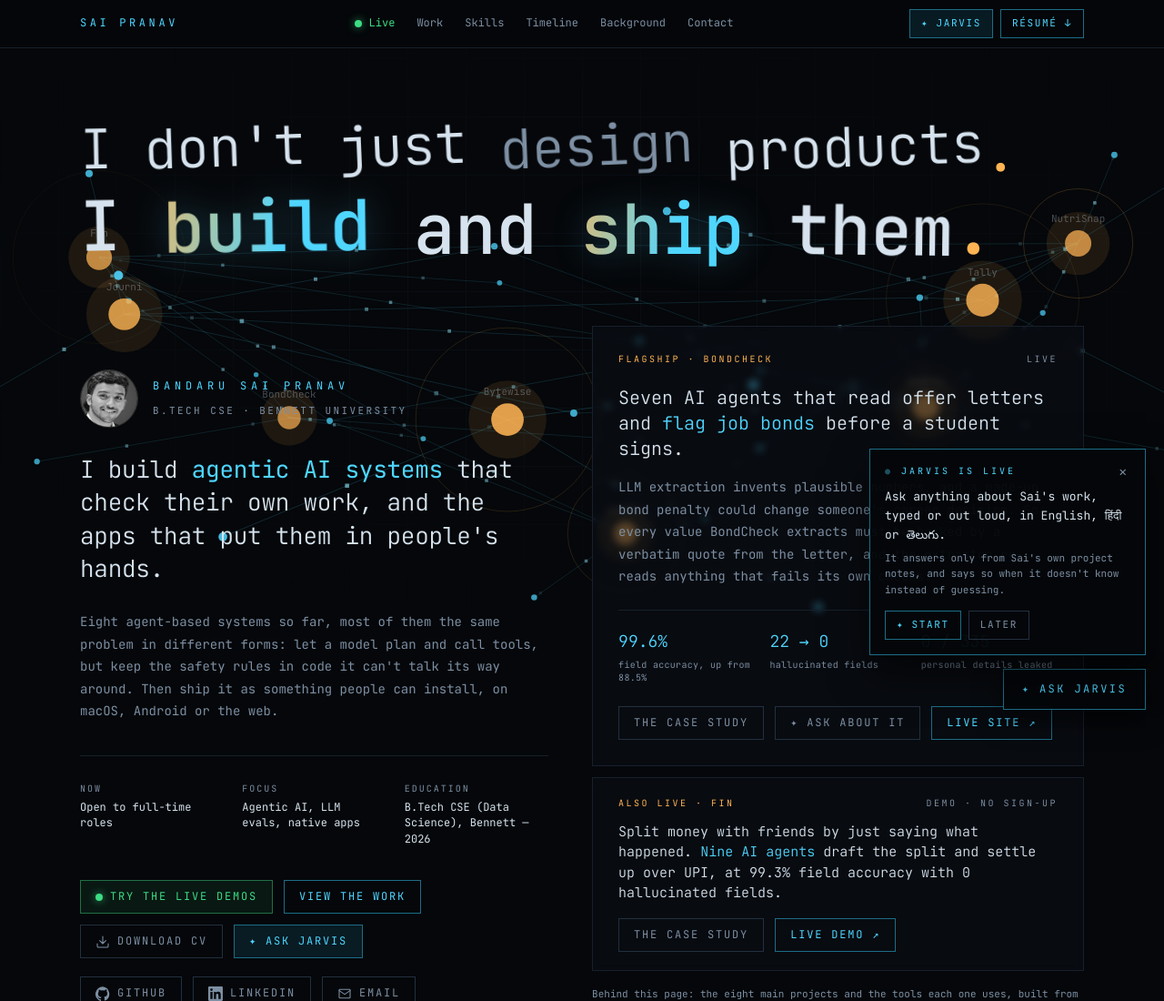
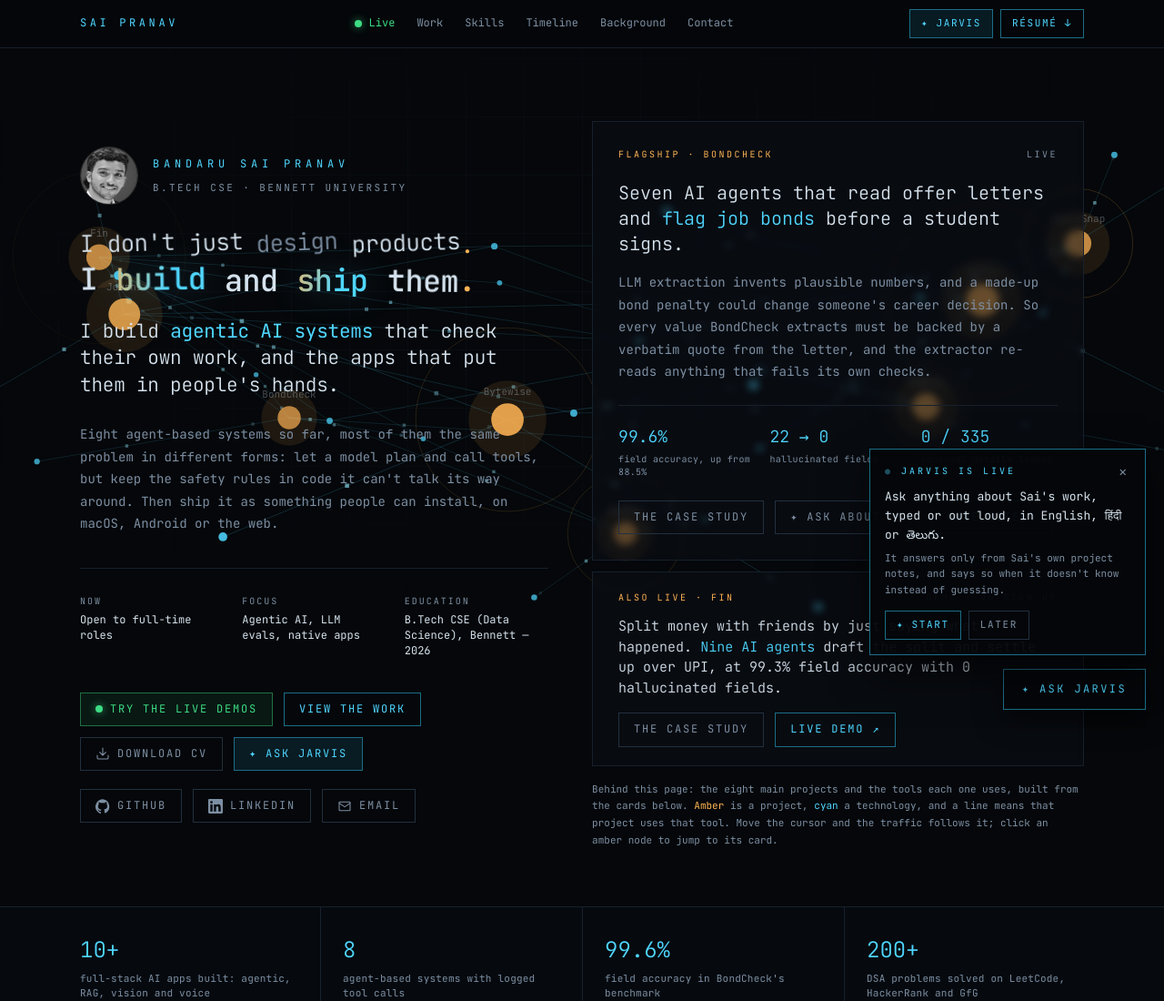
Before and after one commit to SaiPranav13188/SaiPranav13188.github.io, a plain HTML site: page index.html in a window 1280 px wide. Shown: the top 1100 px of the page at 91% size. Drawn offline with Linux system fonts and the light colour scheme.

Commit message:
Hero: move animated headline under the profile, above the intro line
Co-Authored-By: Claude Opus 5.5 <noreply@anthropic.com>

```diff
--- a/index.html
+++ b/index.html
@@ -145,14 +145,13 @@ summary::-webkit-details-marker { display: none; }
 .id img { width: 64px; height: 64px; border-radius: 50%; border: 1px solid var(--edge-2); object-fit: cover; filter: grayscale(1); flex: none; }
 .id .name { font-size: 12px; letter-spacing: .4em; color: var(--signal); }
 .id .sub { margin-top: 8px; font-size: 11px; letter-spacing: .22em; color: var(--muted); }
-.hero h1 { margin-top: 28px; font-weight: 300; font-size: clamp(19px, 2.3vw, 26px); line-height: 1.4; letter-spacing: -.01em; }
+.hero h1 { margin-top: 22px; font-weight: 300; font-size: clamp(17px, 1.8vw, 21px); line-height: 1.4; letter-spacing: -.01em; }
 
 /* Mega headline: words rise in, then keep dancing in a wave */
 .sr-only { position: absolute; width: 1px; height: 1px; padding: 0; margin: -1px; overflow: hidden; clip: rect(0 0 0 0); white-space: nowrap; border: 0; }
-.mega { margin-bottom: 64px; line-height: 1.12; letter-spacing: -.035em; }
-@media (max-width: 520px) { .mega { margin-bottom: 44px; } }
-.mega .l1 { display: block; font-size: clamp(26px, 4.9vw, 60px); font-weight: 300; color: var(--text); }
-.mega .l2 { display: block; margin-top: .12em; font-size: clamp(34px, 6.4vw, 76px); font-weight: 500; color: var(--text); }
+.mega { margin-top: 30px; line-height: 1.15; letter-spacing: -.03em; }
+.mega .l1 { display: block; font-size: clamp(20px, 2vw, 26px); font-weight: 300; color: var(--text); }
+.mega .l2 { display: block; margin-top: .12em; font-size: clamp(27px, 2.6vw, 34px); font-weight: 500; color: var(--text); }
 .mega .w { display: inline-block; white-space: pre; cursor: default;
   animation: word-in .9s cubic-bezier(.16, 1, .3, 1) backwards; animation-delay: calc(var(--i) * 90ms + 150ms);
   transition: transform .35s cubic-bezier(.34, 1.56, .64, 1), color .2s; }
@@ -572,7 +571,6 @@ footer svg { width: 16px; height: 16px; display: block; }
   <!-- HERO -->
   <section class="hero">
     <div class="wrap">
-      <p class="mega"><span class="sr-only">I don't just design products. I build and ship them.</span><span aria-hidden="true"><span class="l1"><span class="w" style="--i:0"><span>I</span></span> <span class="w" style="--i:1"><span>don't</span></span> <span class="w" style="--i:2"><span>just</span></span> <span class="w muted-w" style="--i:3"><span>design</span></span> <span class="w" style="--i:4"><span>products</span></span><span class="dot">.</span></span><span class="l2"><span class="w" style="--i:5"><span>I</span></span> <span class="w hot" style="--i:6"><span>build</span></span> <span class="w" style="--i:7"><span>and</span></span> <span class="w hot" style="--i:8"><span>ship</span></span> <span class="nw"><span class="w" style="--i:9"><span>them</span></span><span class="dot">.</span><span class="caret"></span></span></span></span></p>
       <div class="hero-grid">
         <div>
           <div class="id rv">
@@ -583,6 +581,8 @@ footer svg { width: 16px; height: 16px; display: block; }
             </div>
           </div>
 
+
+          <p class="mega"><span class="sr-only">I don't just design products. I build and ship them.</span><span aria-hidden="true"><span class="l1"><span class="w" style="--i:0"><span>I</span></span> <span class="w" style="--i:1"><span>don't</span></span> <span class="w" style="--i:2"><span>just</span></span> <span class="w muted-w" style="--i:3"><span>design</span></span> <span class="w" style="--i:4"><span>products</span></span><span class="dot">.</span></span><span class="l2"><span class="w" style="--i:5"><span>I</span></span> <span class="w hot" style="--i:6"><span>build</span></span> <span class="w" style="--i:7"><span>and</span></span> <span class="w hot" style="--i:8"><span>ship</span></span> <span class="nw"><span class="w" style="--i:9"><span>them</span></span><span class="dot">.</span><span class="caret"></span></span></span></span></p>
           <h1 class="rv" style="--d:80ms">I build <span class="signal">agentic AI systems</span> that check their own work, and the apps that put them in people's hands.</h1>
 
           <p class="lede rv" style="--d:160ms">Eight agent-based systems so far, most of them the same problem in different forms: let a model plan and call tools, but keep the safety rules in code it can't talk its way around. Then ship it as something people can install, on macOS, Android or the web.</p>
```
